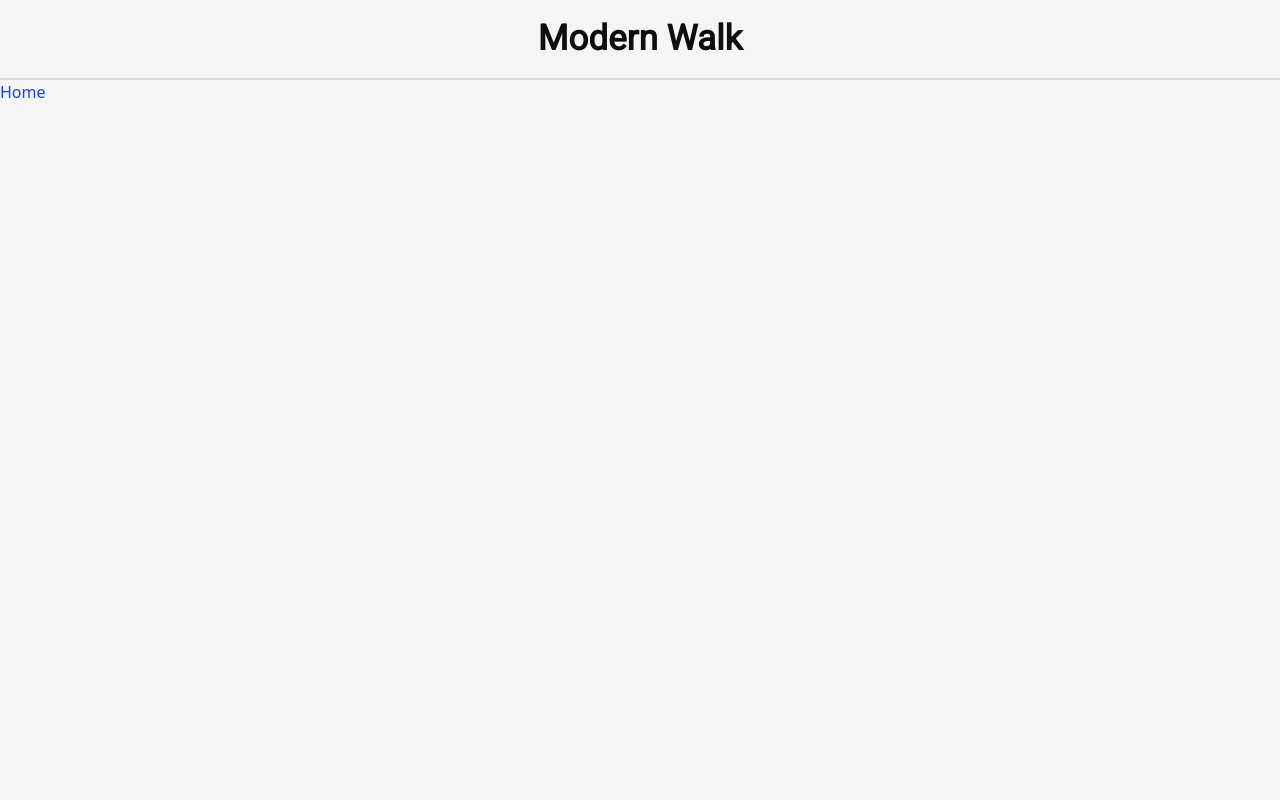
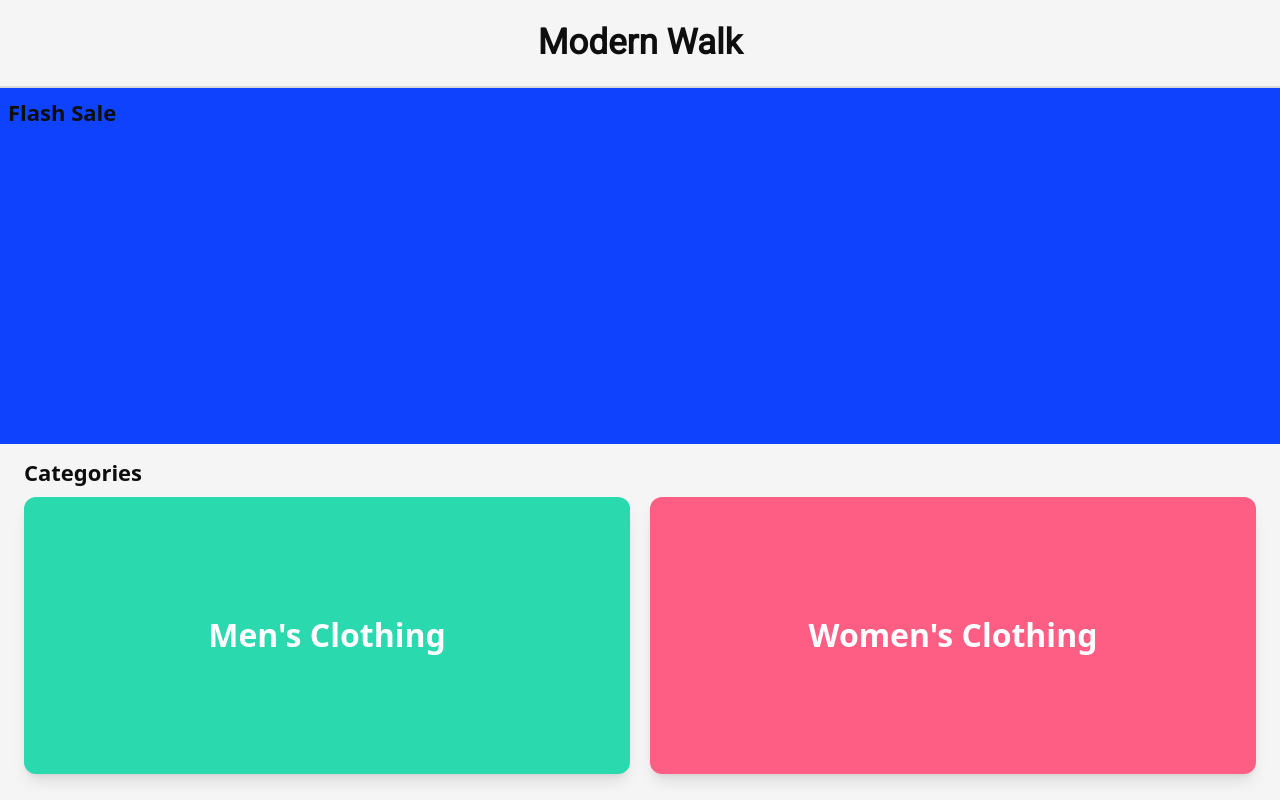
Before and after one commit to deelaka99/modern_walk, a React (Vite) app: page / in a window 1280 px wide. Built offline with nearby package versions, Linux system fonts and the light colour scheme.

Commit message:
categories section is done

```diff
--- a/src/App.jsx
+++ b/src/App.jsx
@@ -7,7 +7,7 @@ function App() {
   return (
     <div className="bg-primary-background h-screen w-screen">
       <Router>
-        <div className="w-full mobile:h-[60px] tablet:h-[70px] laptop:h-[80px] flex justify-center items-center border-b-2 border-border">
+        <div className="w-full mobile:h-[8vh] laptop:h-[11vh] flex justify-center items-center border-b-2 border-border">
           <h1 className="font-roboto font-bold mobile:text-[20px] tablet:text-[25px] laptop:text-[35px] text-dark-font">
             <Link to={"/"}>Modern Walk</Link>
           </h1>
--- a/src/components/pages/Home.jsx
+++ b/src/components/pages/Home.jsx
@@ -1,7 +1,34 @@
+import { Link } from "react-router-dom";
+
 function Home() {
   return (
-    <div className="text-blue-font">
-        Home
+    <div className="text-dark-font mobile:h-[91vh] tablet:h-[92vh] laptop:h-[89vh] w-full">
+      {/* for the flash sale */}
+      <div className="bg-blue-font w-full h-1/2 p-2">
+        <p className="font-bold mobile:text-[13px] tablet:text-[19px] laptop:text-[22px] mobile:text-center tablet:text-center laptop:text-left">
+          Flash Sale
+        </p>
+      </div>
+      {/* for the categories */}
+      <div className="w-full h-1/2 mobile:py-2 mobile:px-4 tablet:py-3 tablet:px-6">
+        <p className="font-bold mobile:text-[13px] tablet:text-[19px] laptop:text-[22px] mobile:text-center tablet:text-center laptop:text-left mb-2">
+          Categories
+        </p>
+        <div className="w-full h-5/6 laptop:flex laptop:gap-5">
+          <Link
+            to={"/mens-clothing"}
+            className="bg-green-background mobile:w-full mobile:h-1/2 laptop:w-1/2 laptop:h-full mobile:rounded laptop:rounded-xl flex items-center justify-center mobile:shadow tablet:shadow-md laptop:shadow-lg font-bold text-white mobile:text-[19px] tablet:text-[25px] laptop:text-[32px] hover:opacity-80 active:bg-blue-font mobile:mb-2 tablet:mb-3 laptop:mb-0"
+          >
+            Men's Clothing
+          </Link>
+          <Link
+            to={"/womens-clothing"}
+            className=" bg-red-background mobile:w-full mobile:h-1/2 laptop:w-1/2 laptop:h-full mobile:rounded laptop:rounded-xl flex items-center justify-center mobile:shadow tablet:shadow-md laptop:shadow-lg font-bold text-white mobile:text-[19px] tablet:text-[25px] laptop:text-[32px] hover:opacity-80 active:bg-blue-font"
+          >
+            Women's Clothing
+          </Link>
+        </div>
+      </div>
     </div>
   );
 }
```
Also changed, not shown: src/components/categories/Categories.jsx (deleted), src/components/flashsale/FlashSale.jsx (deleted).
